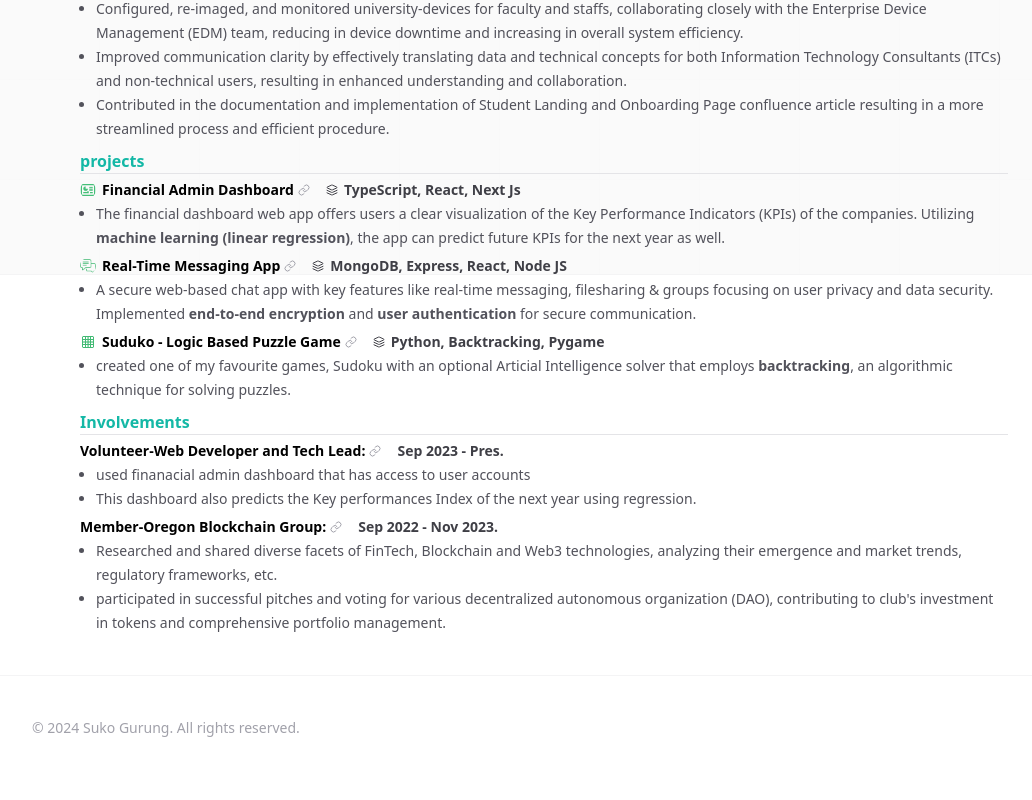
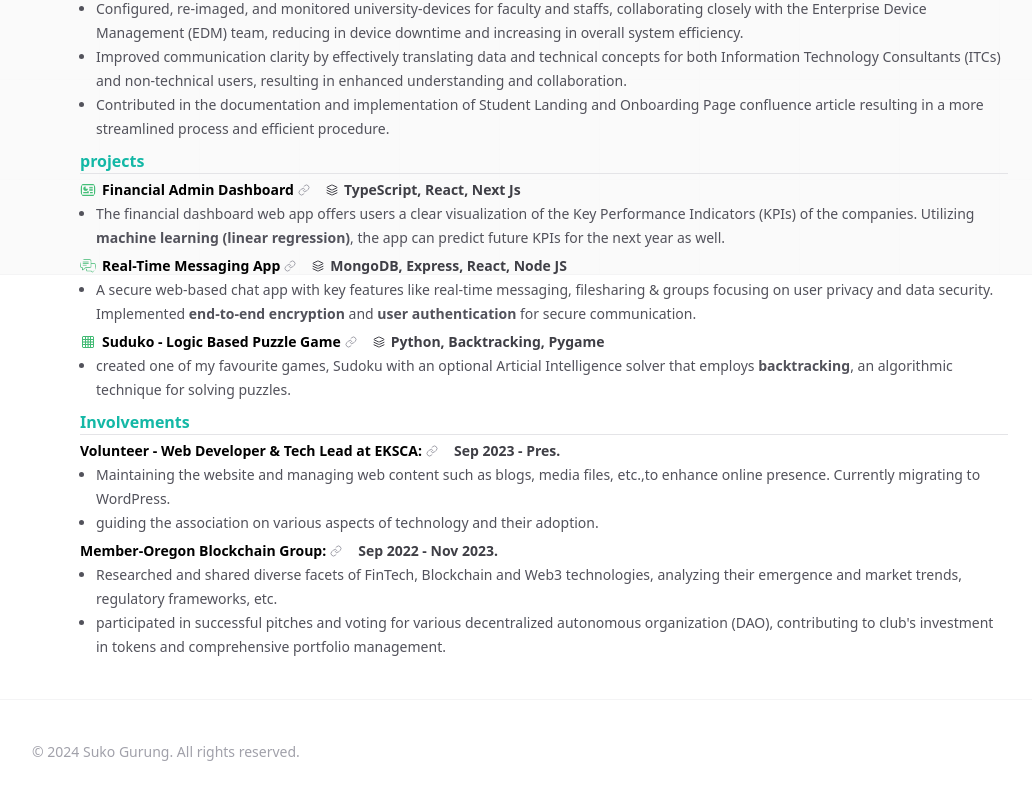
Before and after one commit to SukoGurung/Suko-Gurung-website, a Next.js app: page / in a window 1280 px wide. Shown: the part 526-1326 px from the top of the page, without its empty margins (96-1128 px from the left). Built offline with nearby package versions, Linux system fonts and the light colour scheme.

Commit message:
Update extra-section.tsx
update: updated volunteer responsibilities and duties.

```diff
--- a/components/section/extra-section.tsx
+++ b/components/section/extra-section.tsx
@@ -48,15 +48,15 @@ export default async function ExtraSection() {
       head1: (
         <ExtraTitle
           image=""
-          title=" Volunteer-Web Developer and Tech Lead:"
+          title=" Volunteer - Web Developer & Tech Lead at EKSCA:"
           link="https://nextjs.org/"
         />
       ),
 
       head2: "Sep 2023 - Pres.",
       bulletPoints: [
-        "used finanacial admin dashboard that has access to user accounts",
-        "This dashboard also predicts the Key performances Index of the next year using regression.",
+        "Maintaining the website and managing web content such as blogs, media files, etc.,to enhance online presence. Currently migrating to WordPress.",
+        "guiding the association on various aspects of technology and their adoption.",
       ],
     },
 
```
